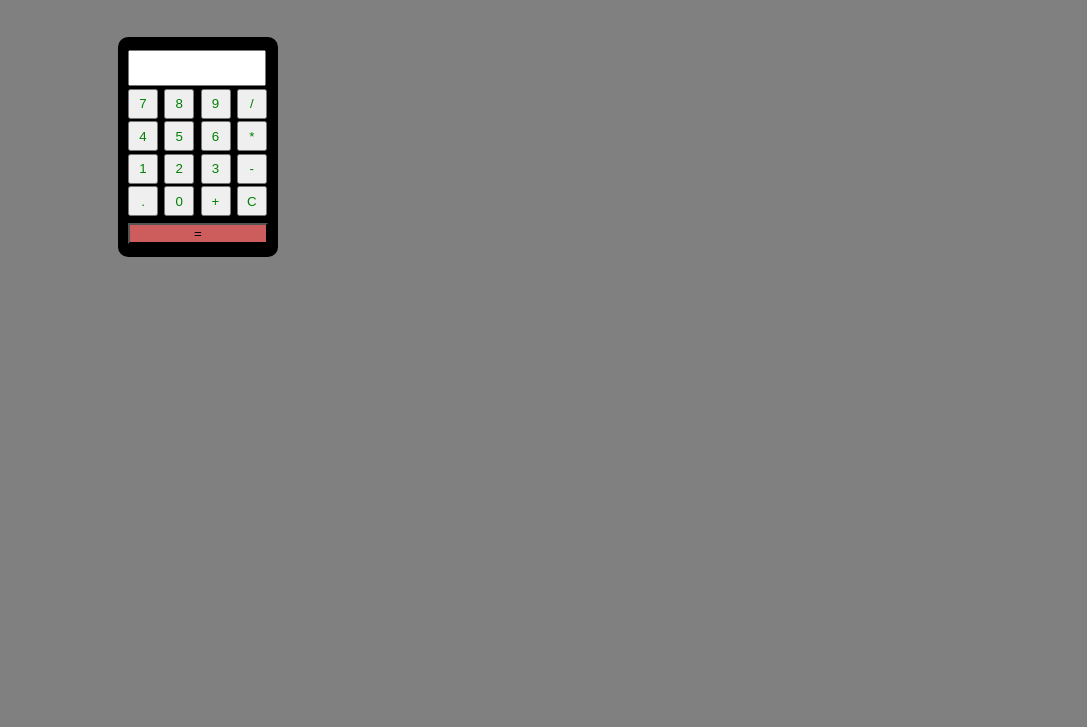
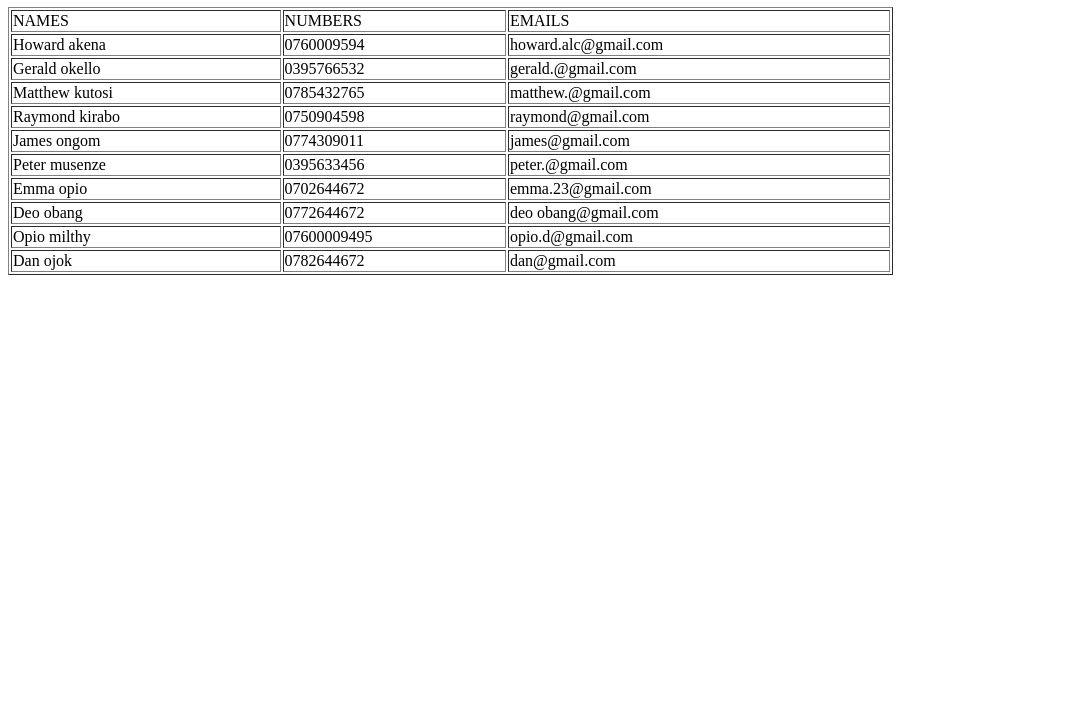
Before and after one commit to Markkutosi1/Webwork, a plain HTML site: page index.html in a window 1280 px wide. Shown: the part 73-800 px from the top of the page, without its empty margins (0-1087 px from the left). Drawn offline with Linux system fonts and the light colour scheme.

Commit message:
Initial commit

```diff
--- a/index.html
+++ b/index.html
@@ -1,45 +1,87 @@
 <!DOCTYPE html>
+
 <html lang="en">
+
 <head>
-  <meta charset="UTF-8">
-  <meta name="viewport" content="width=device-width, initial-scale=1.0">
-  <title>calculator</title>
-  <link rel="stylesheet" href="format.css">
+
+    <meta charset="UTF-8">
+
+    <meta name="viewport" content="width=device-width, initial-scale=1.0">
+
+    <title>mac web</title>
+
 </head>
-<body class="body">
- <div class="container">
-     <form action="calculator">
-     <input name="display" type="text" class="calculator">
-    <br><input class="button" type="button" value="7" onclick="display.value ='7'">
 
-    <input class="button" type="button" value="8" onclick="display.value +='8'">
+<h1>TABLE CONTAINING NAMES,NUMBERS AND EMAILS OF FRIENDS</h1>
 
-    <input class="button" type="button" value="9" onclick="display.value +='9'">
-    <input class="button mathbutton" type="button" value="/" onclick="display.value +='/'">
+<body>
 
-    <br><input class="button" type="button" value="4" onclick="display.value +='4'">
+    <table border="1px" width="70%" align="middle">
 
-    <input class="button" type="button" value="5" onclick="display.value +='5'">
 
-    <input class="button" type="button" value="6" onclick="display.value +='6'">
-    <input class="button mathbutton" type="button" value="*" onclick="display.value +='*'">
-    <br><input class="button" type="button" value="1" onclick="display.value +='1'">
 
-    <input class="button" type="button" value="2" onclick="display.value +='2'">
+<tr bgcolour="black">
 
-    <input class="button" type="button" value="3" onclick="display.value +='3'">
-  <input class="button mathbutton" type="button" value="-" onclick="display.value +='-'">
+<td>NAMES</td>
+<td>NUMBERS</td>
+<td>EMAILS</td>
+</tr>
+<tr>
+    <td>Howard akena</td>
+    <td>0760009594</td>
+    <td>howard.alc@gmail.com</td>
+</tr>
+<tr>
+    <td>Gerald okello</td>
+    <td>0395766532</td>
+    <td>gerald.@gmail.com</td>
+</tr>
+<tr>
+    <td>Matthew kutosi</td>
+    <td>0785432765</td>
+    <td>matthew.@gmail.com</td>
+</tr>
+<tr>
+    <td>Raymond kirabo</td>
+    <td>0750904598</td>
+    <td>raymond@gmail.com</td>
+</tr>
+<tr>
+    <td>James ongom</td>
+    <td>0774309011</td>
+    <td>james@gmail.com</td>
+</tr>
+<tr>
+    <td>Peter musenze</td>
+    <td>0395633456</td>
+    <td>peter.@gmail.com</td>
+</tr>
+<tr>
+    <td>Emma opio</td>
+    <td>0702644672</td>
+    <td>emma.23@gmail.com</td>
+</tr>
+<tr>
+    <td>Deo obang</td>
+    <td>0772644672</td>
+    <td>deo obang@gmail.com</td>
+</tr>
+<tr>
+    <td>Opio milthy</td>
+    <td>07600009495</td>
+    <td>opio.d@gmail.com</td>
+</tr>
+<tr>
+    <td>Dan ojok</td>
+    <td>0782644672</td>
+    <td>dan@gmail.com</td>
 
-   <br><input class="button" type="button" value="." onclick="display.value +='.'">
+</tr>
 
-    <input class="button" type="button" value="0" onclick="display.value +='0'">
+    </table>
 
-    <input class="button" type="button" value="+" onclick="display.value +='+'">
-     <input class="button mathbutton" type="button" value="C" onclick="display.value =''">
-     <br><input class="equal" type="button" value="=" onclick="display.value = eval(display.value)">
 
-    </form>
- </fieldset>
- </div>
+
 </body>
+
 </html>
```
Also changed, not shown: Untitled-1.html (added, +135 -0 lines).
